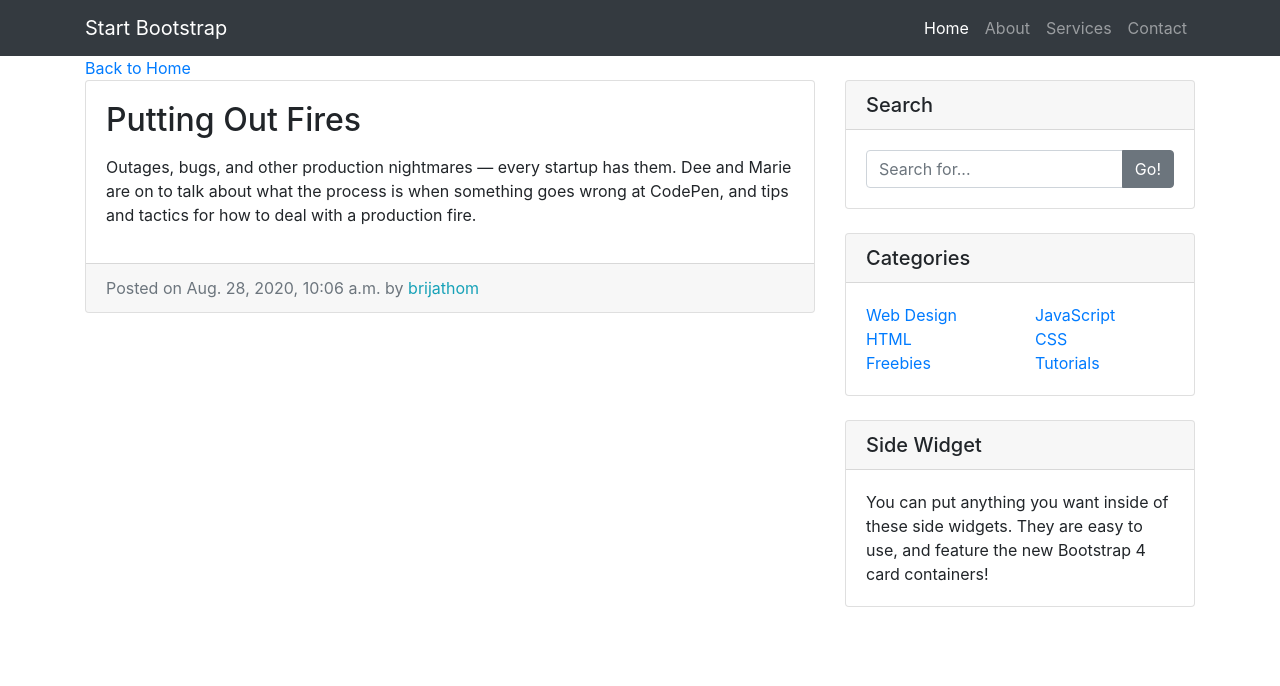
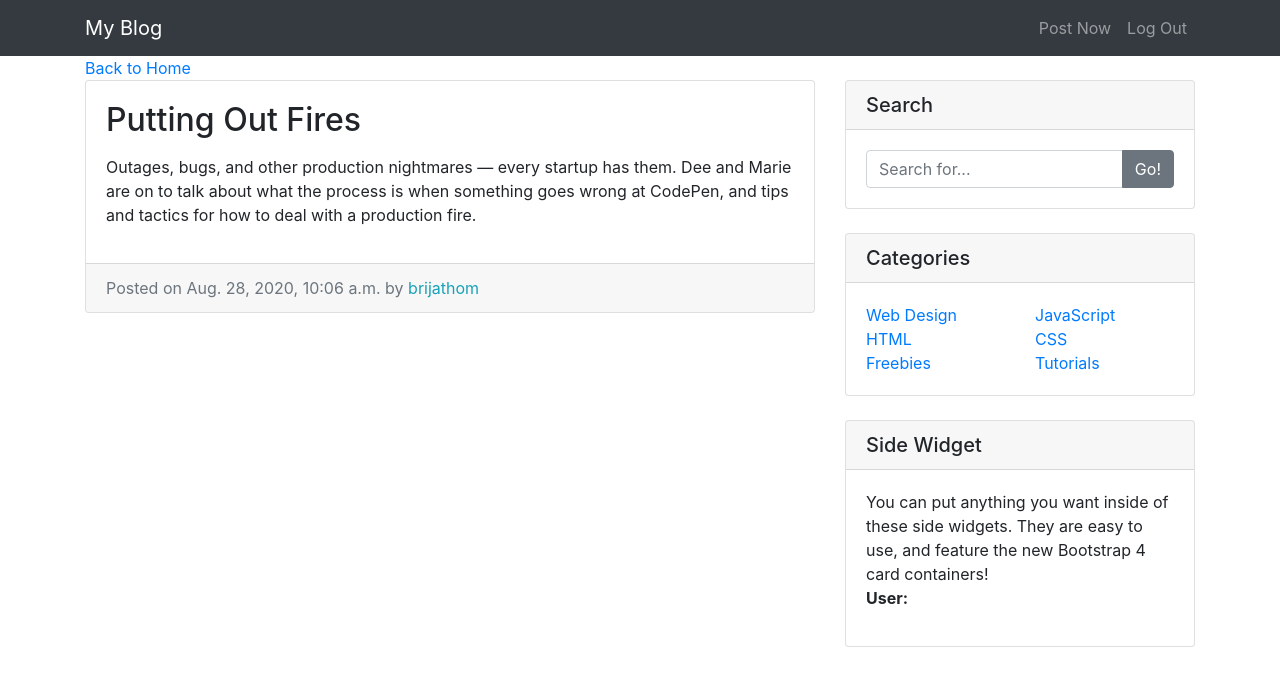
Before and after one commit to brijathom/blog, a Django app: page /entry/3/ in a window 1280 px wide. Shown: the top 686 px of the page. Run offline with Django 3.2, Linux system fonts and the light colour scheme; data comes from the database, SQL or seed files in the repository; both versions use the stored data as it was after the commit; some libraries are stand-ins or nearby versions.

Commit message:
Add additional views and pages for users

```diff
--- a/entries/templates/entries/base.html
+++ b/entries/templates/entries/base.html
@@ -21,7 +21,7 @@
         <!-- Navigation -->
         <nav class="navbar navbar-expand-lg navbar-dark bg-dark fixed-top">
             <div class="container">
-                <a class="navbar-brand" href="#">Start Bootstrap</a>
+                <a class="navbar-brand" href="{% url 'blog_home' %}">My Blog</a>
                 <button
                     class="navbar-toggler"
                     type="button"
@@ -35,21 +35,21 @@
                 </button>
                 <div class="collapse navbar-collapse" id="navbarResponsive">
                     <ul class="navbar-nav ml-auto">
-                        <li class="nav-item active">
+                        <!-- <li class="nav-item active">
                             <a class="nav-link" href="#"
                                 >Home
                                 <span class="sr-only">(current)</span>
                             </a>
+                        </li> -->
+                        <li class="nav-item">
+                            <a class="nav-link" href="{% url 'create_entry' %}">Post Now</a>
                         </li>
                         <li class="nav-item">
-                            <a class="nav-link" href="#">About</a>
+                            <a class="nav-link" href="{% url 'logout' %}">Log Out</a>
                         </li>
-                        <li class="nav-item">
-                            <a class="nav-link" href="#">Services</a>
-                        </li>
-                        <li class="nav-item">
+                        <!-- <li class="nav-item">
                             <a class="nav-link" href="#">Contact</a>
-                        </li>
+                        </li> -->
                     </ul>
                 </div>
             </div>
@@ -115,6 +115,11 @@
                         <h5 class="card-header">Side Widget</h5>
                         <div class="card-body">
                             You can put anything you want inside of these side widgets. They are easy to use, and feature the new Bootstrap 4 card containers!
+                            <ul class="list-unstyled mb-0">
+                                <li>
+                                    <p><strong>User: {{ user.username }}</strong></p>
+                                </li>
+                            </ul>
                         </div>
                     </div>
                 </div>
--- /dev/null
+++ b/users/templates/users/logout.html
@@ -0,0 +1,6 @@
+{% extends "entries/base.html" %} {% block content %}
+
+<div class="col-md-8 mt-4">
+    <h4>You have successfully logged out. <a href="{% url 'login' %}">Log back in here.</a></h4>
+</div>
+{% endblock %}
--- a/users/urls.py
+++ b/users/urls.py
@@ -5,6 +5,7 @@
 urlpatterns = [
     path('register/', views.register, name='register'),
     path('login/', auth_views.LoginView.as_view(template_name='users/login.html'), name='login'),
+    path('logout/', auth_views.LogoutView.as_view(template_name='users/logout.html'), name='logout'),
 
 
 ]
```
Also changed, not shown: users/views.py (+7 -1 lines), db.sqlite3.
